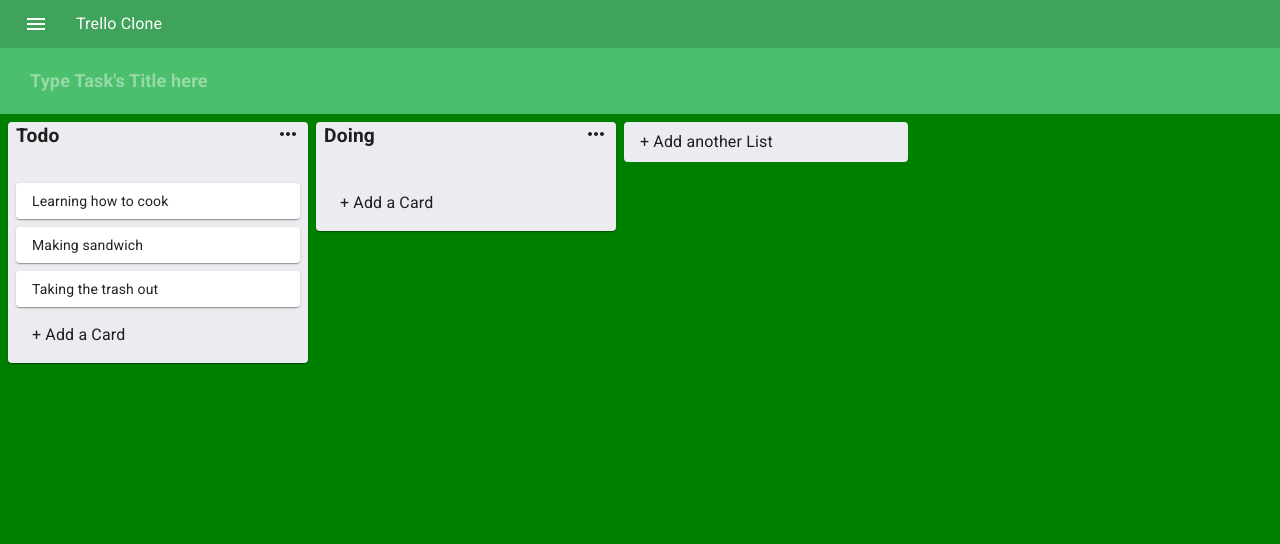
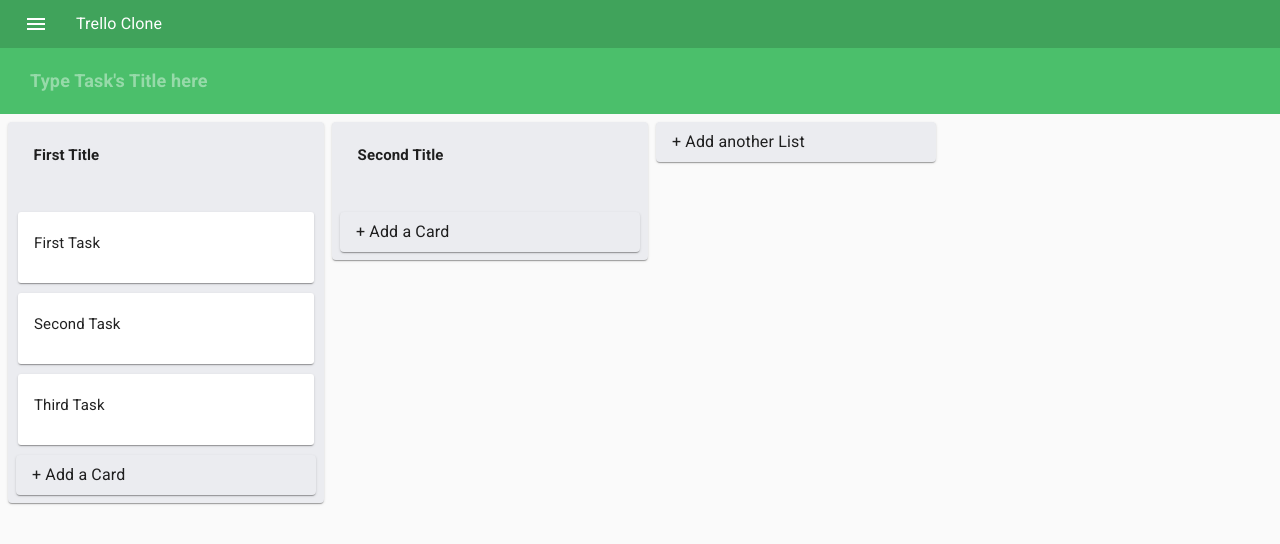
Before and after one commit to Danielkhakbaz/Trello-Clone-Edition, a React (Create React App) app: page / in a window 1280 px wide. Shown: the top 544 px of the page. Built offline with nearby package versions, Linux system fonts and the light colour scheme.

Commit message:
Add Prop-Types

```diff
--- a/src/App.js
+++ b/src/App.js
@@ -12,7 +12,6 @@ import Nav from "./components/Nav/Nav";
 const useStyle = makeStyles((theme) => ({
     root: {
         minHeight: "100vh",
-        background: "green",
         width: "100%",
         overflowY: "auto",
     },
@@ -129,6 +128,11 @@ export default function App() {
         setValue(titleValue);
     };
 
+    const handleDelete = (cardID) => {
+        const cards = data.lists.cards.filter((card) => card !== cardID);
+        setData(cards);
+    };
+
     return (
         <StoreApi.Provider
             value={{ addMoreCard, addMoreList, updateListTitle }}
@@ -156,6 +160,7 @@ export default function App() {
                                             list={list}
                                             key={listId}
                                             index={index}
+                                            onHandleDeleteList={handleDelete}
                                         />
                                     );
                                 })}
--- a/src/components/Card.js
+++ /dev/null
@@ -1,28 +0,0 @@
-import React from 'react';
-import { Paper } from '@material-ui/core';
-import { makeStyles } from '@material-ui/core/styles';
-import { Draggable } from 'react-beautiful-dnd';
-
-const useStyle = makeStyles((theme) => ({
-  card: {
-    padding: theme.spacing(1, 1, 1, 2),
-    margin: theme.spacing(1),
-  },
-}));
-export default function Card({ card, index }) {
-  const classes = useStyle();
-
-  return (
-    <Draggable draggableId={card.id} index={index}>
-      {(provided) => (
-        <div
-          ref={provided.innerRef}
-          {...provided.dragHandleProps}
-          {...provided.draggableProps}
-        >
-          <Paper className={classes.card}>{card.title}</Paper>
-        </div>
-      )}
-    </Draggable>
-  );
-}
--- /dev/null
+++ b/src/components/Cards.js
@@ -0,0 +1,56 @@
+import React, { useState } from "react";
+import { Card, CardContent, InputBase } from "@material-ui/core";
+import { makeStyles } from "@material-ui/core/styles";
+import { Draggable } from "react-beautiful-dnd";
+
+const useStyle = makeStyles(() => ({
+    card: {
+        borderRadius: "3px",
+        margin: "10px",
+        "&:hover": {
+            backgroundColor: "hsla(0,0%,100%,.32)",
+        },
+    },
+    input: {
+        fontSize: "15px",
+    },
+}));
+export default function Cards({ card, index }) {
+    const styles = useStyle();
+
+    const [tastTitle, setTaskTitle] = useState(card.title);
+    const settitleListValue = (titleValue) => {
+        setTaskTitle(titleValue);
+    };
+    const controlEnterKey = (e) => {
+        if (e.keyCode === 13) {
+            e.preventDefault();
+        }
+    };
+
+    return (
+        <Draggable draggableId={card.id} index={index}>
+            {(provided) => (
+                <Card
+                    className={styles.card}
+                    ref={provided.innerRef}
+                    {...provided.dragHandleProps}
+                    {...provided.draggableProps}
+                >
+                    <CardContent>
+                        <InputBase
+                            className={styles.input}
+                            value={tastTitle}
+                            placeholder="Type Task's Title here"
+                            fullWidth
+                            onChange={(e) =>
+                                settitleListValue(e.currentTarget.value)
+                            }
+                            onKeyDown={controlEnterKey}
+                        />
+                    </CardContent>
+                </Card>
+            )}
+        </Draggable>
+    );
+}
--- a/src/components/Input/InputContainer.js
+++ b/src/components/Input/InputContainer.js
@@ -1,19 +1,19 @@
-import React, { useState } from 'react';
-import { Paper, Typography, Collapse } from '@material-ui/core';
-import { makeStyles, fade } from '@material-ui/core/styles';
-import InputCard from './InputCard';
+import React, { useState } from "react";
+import { Paper, Typography, Collapse } from "@material-ui/core";
+import { makeStyles, fade } from "@material-ui/core/styles";
+import InputCard from "./InputCard";
 
 const useStyle = makeStyles((theme) => ({
     root: {
-    width: '300px',
+        width: "auto",
         marginTop: theme.spacing(1),
     },
     addCard: {
         padding: theme.spacing(1, 1, 1, 2),
         margin: theme.spacing(0, 1, 1, 1),
-    background: '#EBECF0',
-    '&:hover': {
-      backgroundColor: fade('#000', 0.25),
+        background: "#EBECF0",
+        "&:hover": {
+            backgroundColor: fade("#000", 0.25),
         },
     },
 }));
@@ -29,11 +29,12 @@ export default function InputContainer({ listId, type }) {
             <Collapse in={!open}>
                 <Paper
                     className={classes.addCard}
-          elevation={0}
                     onClick={() => setOpen(!open)}
                 >
                     <Typography>
-            {type === 'card' ? '+ Add a Card' : '+ Add another List'}
+                        {type === "card"
+                            ? "+ Add a Card"
+                            : "+ Add another List"}
                     </Typography>
                 </Paper>
             </Collapse>
--- a/src/components/List/List.js
+++ b/src/components/List/List.js
@@ -1,30 +1,37 @@
-import React from 'react';
-import { Paper, Typography, CssBaseline } from '@material-ui/core';
-import { makeStyles } from '@material-ui/core/styles';
-import Title from './Title';
-import Card from '../Card';
-import InputContainer from '../Input/InputContainer';
-import { Droppable, Draggable } from 'react-beautiful-dnd';
+import React from "react";
+import { Paper, Typography, CssBaseline } from "@material-ui/core";
+import { makeStyles } from "@material-ui/core/styles";
+import Title from "./Title";
+import Cards from "../Cards";
+import InputContainer from "../Input/InputContainer";
+import { Droppable, Draggable } from "react-beautiful-dnd";
 
 const useStyle = makeStyles((theme) => ({
     root: {
-    minWidth: '300px',
-    backgroundColor: '#EBECF0',
+        minWidth: "300px",
+        backgroundColor: "#EBECF0",
         marginLeft: theme.spacing(1),
     },
     cardContainer: {
         marginTop: theme.spacing(4),
     },
 }));
-export default function List({ list, index }) {
+export default function List({ list, index, onHandleDeleteList }) {
     const classes = useStyle();
     return (
         <Draggable draggableId={list.id} index={index}>
             {(provided) => (
                 <div {...provided.draggableProps} ref={provided.innerRef}>
-          <Paper className={classes.root} {...provided.dragHandleProps}>
+                    <Paper
+                        className={classes.root}
+                        {...provided.dragHandleProps}
+                    >
                         <CssBaseline />
-            <Title title={list.title} listId={list.id} />
+                        <Title
+                            title={list.title}
+                            listId={list.id}
+                            onHandleDeleteList={onHandleDeleteList}
+                        />
                         <Droppable droppableId={list.id}>
                             {(provided) => (
                                 <div
@@ -33,7 +40,11 @@ export default function List({ list, index }) {
                                     className={classes.cardContainer}
                                 >
                                     {list.cards.map((card, index) => (
-                    <Card key={card.id} card={card} index={index} />
+                                        <Cards
+                                            key={card.id}
+                                            card={card}
+                                            index={index}
+                                        />
                                     ))}
                                     {provided.placeholder}
                                 </div>
--- a/src/components/List/Title.js
+++ b/src/components/List/Title.js
@@ -1,67 +1,71 @@
-import React, { useState, useContext } from 'react';
-import { Typography, InputBase } from '@material-ui/core';
-import { makeStyles } from '@material-ui/core/styles';
-import MoreHorizIcon from '@material-ui/icons/MoreHoriz';
-import storeApi from '../../utils/storeApi';
+import React, { useState, useContext } from "react";
+import { InputBase, Paper, Box } from "@material-ui/core";
+import { makeStyles } from "@material-ui/core/styles";
+import storeApi from "../../utils/storeApi";
 
-const useStyle = makeStyles((theme) => ({
-  editableTitleContainer: {
+const useStyles = makeStyles((theme) => ({
+    list: {
+        width: "300px",
+        backgroundColor: "#EBECF0",
         margin: theme.spacing(1),
-    display: 'flex',
+        padding: theme.spacing(0.2),
     },
-  editableTitle: {
-    flexGrow: 1,
-    fontSize: '1.2rem',
-    fontWeight: 'bold',
+    box: {
+        display: "flex",
+        margin: theme.spacing(1, 1, 0, 1),
+        padding: theme.spacing(1),
     },
     input: {
-    fontSize: '1.2rem',
-    fontWeight: 'bold',
+        fontSize: "15px",
+        fontWeight: "700",
+        lineHeight: "32px",
+        borderRadius: "3px",
+        "&:hover": {
+            backgroundColor: "hsla(0,0%,100%,.32)",
+        },
+    },
+    form: {
+        flexGrow: "1",
+    },
+    moreIcon: {
+        color: "black",
+        flexGrow: "1",
+        alignSelf: "center",
+    },
+    class: {
         margin: theme.spacing(1),
-    '&:focus': {
-      background: '#ddd',
     },
+    card: {
+        margin: theme.spacing(1),
     },
 }));
 export default function Title({ title, listId }) {
-  const [open, setOpen] = useState(false);
     const [newTitle, setNewTitle] = useState(title);
     const { updateListTitle } = useContext(storeApi);
-  const classes = useStyle();
-  const handleOnChange = (e) => {
-    setNewTitle(e.target.value);
+    const styles = useStyles();
+    const handleOnChange = (value) => {
+        setNewTitle(value);
     };
 
-  const handleOnBlur = () => {
-    updateListTitle(newTitle, listId);
-    setOpen(false);
+    const controlEnterKey = (e) => {
+        if (e.keyCode === 13) {
+            e.preventDefault();
+        }
     };
     return (
-    <div>
-      {open ? (
-        <div>
+        <div className={styles.list}>
+            <Box className={styles.box} p={1}>
+                <form className={styles.form} autoComplete="off" noValidate>
                     <InputBase
-            onChange={handleOnChange}
-            autoFocus
+                        className={styles.input}
                         value={newTitle}
-            inputProps={{
-              className: classes.input,
-            }}
+                        placeholder="Type Task's Title here"
                         fullWidth
-            onBlur={handleOnBlur}
+                        onChange={(e) => handleOnChange(e.currentTarget.value)}
+                        onKeyDown={controlEnterKey}
                     />
-        </div>
-      ) : (
-        <div className={classes.editableTitleContainer}>
-          <Typography
-            onClick={() => setOpen(!open)}
-            className={classes.editableTitle}
-          >
-            {title}
-          </Typography>
-          <MoreHorizIcon />
-        </div>
-      )}
+                </form>
+            </Box>
         </div>
     );
 }
--- a/src/components/Nav/Nav.jsx
+++ b/src/components/Nav/Nav.jsx
@@ -1,5 +1,5 @@
 import React from "react";
-import { Box, InputBase } from "@material-ui/core";
+import { Box, InputBase, AppBar } from "@material-ui/core";
 import { makeStyles } from "@material-ui/core/styles";
 import PropTypes from "prop-types";
 
--- a/src/utils/store.js
+++ b/src/utils/store.js
@@ -1,32 +1,32 @@
 const cards = [
     {
-    id: 'card-1',
-    title: 'Learning how to cook',
+        id: "card-1",
+        title: "First Task",
     },
     {
-    id: 'card-2',
-    title: 'Making sandwich',
+        id: "card-2",
+        title: "Second Task",
     },
     {
-    id: 'card-3',
-    title: 'Taking the trash out',
+        id: "card-3",
+        title: "Third Task",
     },
 ];
 
 const data = {
     lists: {
-    'list-1': {
-      id: 'list-1',
-      title: 'Todo',
+        "list-1": {
+            id: "list-1",
+            title: "First Title",
             cards,
         },
-    'list-2': {
-      id: 'list-2',
-      title: 'Doing',
+        "list-2": {
+            id: "list-2",
+            title: "Second Title",
             cards: [],
         },
     },
-  listIds: ['list-1', 'list-2'],
+    listIds: ["list-1", "list-2"],
 };
 
 export default data;
```
Also changed, not shown: src/components/Input/InputCard.js (+24 -19 lines), src/components/SideMenu.js (deleted, +0 -88 lines), src/components/TopBar.js (deleted, +0 -32 lines). Lines whose indentation alone changed are shown as unchanged.
